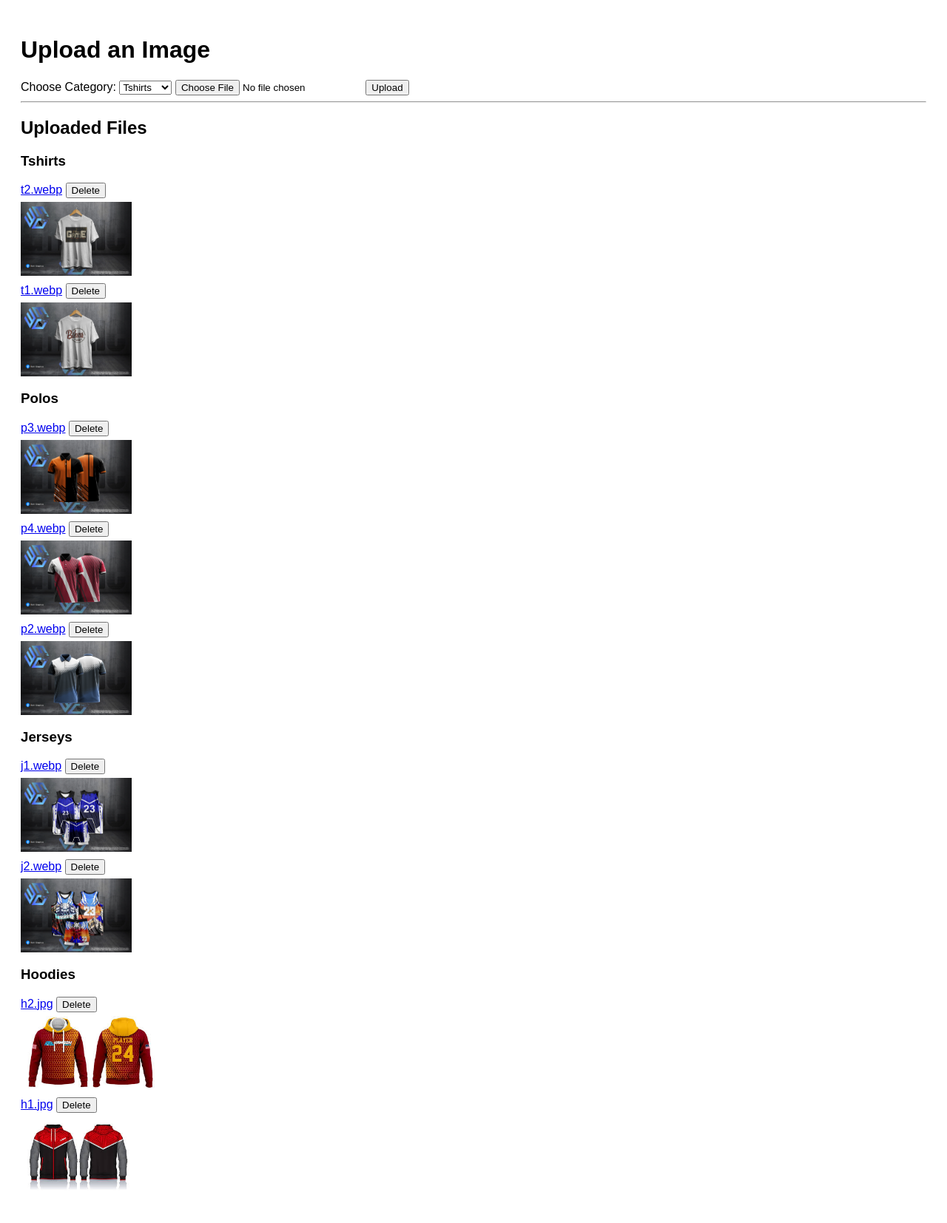
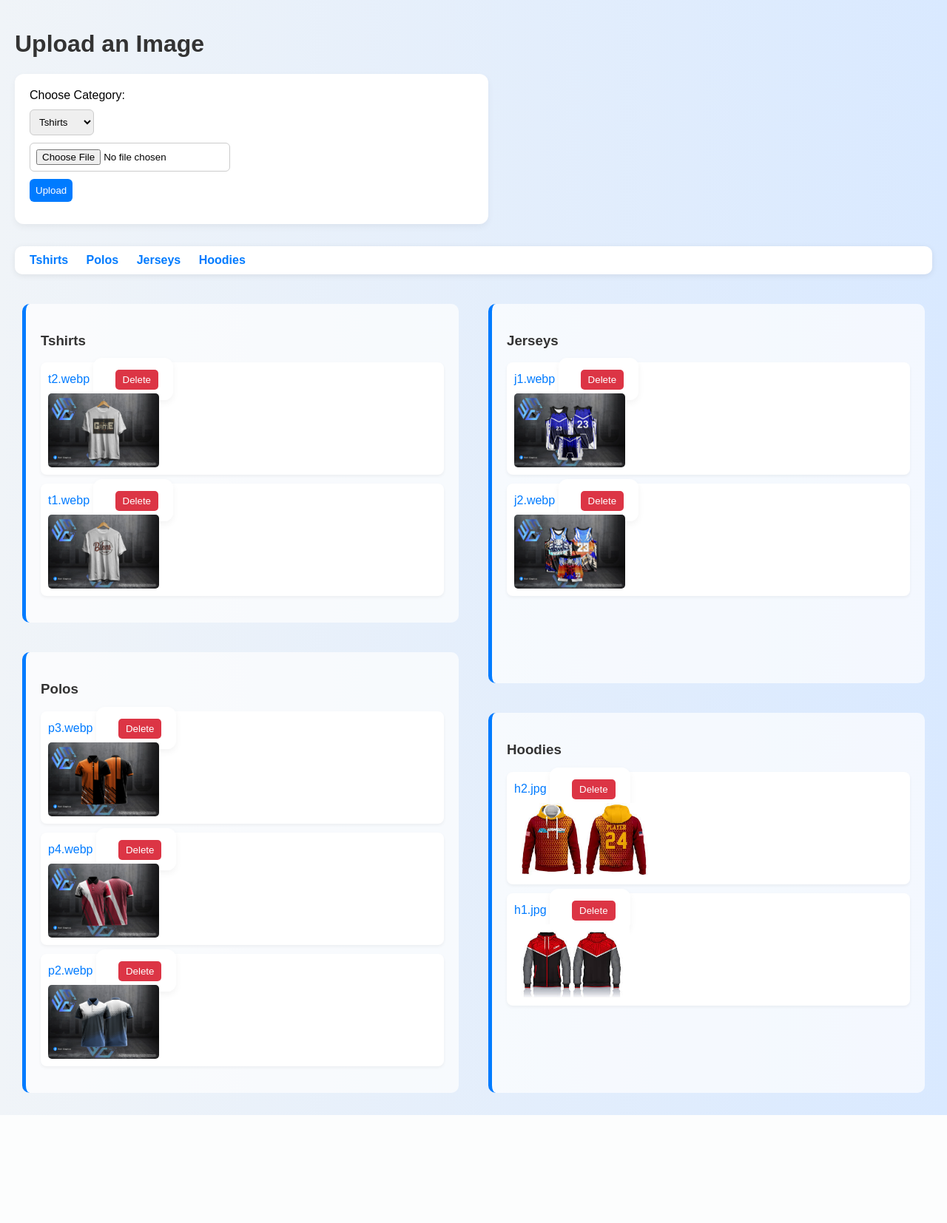
Before and after one commit to Jonasmacasieb/Mark-Graphics, a Flask app: page / in a window 1280 px wide. Shown: the whole page at 74% size. After the commit the page ends 1508 px from the top, so only its background shows below. Run offline with Flask 3, Linux system fonts and the light colour scheme.

Commit message:
design crud

```diff
--- a/public/try crud/templates/index.html
+++ b/public/try crud/templates/index.html
@@ -1,53 +1,126 @@
-<!-- <!DOCTYPE html>
-<html lang="en">
-<head>
-    <meta charset="UTF-8">
-    <title>Upload Products by Category</title>
-</head>
-<body>
-    <h1>Upload an Image</h1>
-    <form action="/upload" method="post" enctype="multipart/form-data">
-        <label for="category">Choose Category:</label>
-        <select name="category" required>
-            {% for cat in categories %}
-                <option value="{{ cat }}">{{ cat.capitalize() }}</option>
-            {% endfor %}
-        </select>
-        <input type="file" name="file" required>
-        <input type="submit" value="Upload">
-    </form>
-
-    <hr>
-    <h2>Uploaded Files</h2>
-    {% for category, files in files_by_category.items() %}
-        <h3>{{ category.capitalize() }}</h3>
-        <ul>
-            {% if files %}
-                {% for file in files %}
-                    <li>
-                        <a href="{{ url_for('uploaded_file', category=category, filename=file) }}" target="_blank">{{ file }}</a>
-                        <form action="{{ url_for('delete_file', category=category, filename=file) }}" method="post" style="display:inline;">
-                            <button type="submit">Delete</button>
-                        </form>
-                    </li>
-                {% endfor %}
-            {% else %}
-                <li>No files in this category.</li>
-            {% endif %}
-        </ul>
-    {% endfor %}
-</body>
-</html> -->
 <!DOCTYPE html>
 <html lang="en">
 <head>
-    <meta charset="UTF-8">
+  <meta charset="UTF-8" />
   <title>Upload Products by Category</title>
   <style>
-        body { font-family: Arial; padding: 20px; }
-        img { max-height: 100px; display: block; margin-top: 5px; }
-        ul { list-style: none; padding: 0; }
-        li { margin-bottom: 10px; }
+    body {
+      font-family: Arial, sans-serif;
+      padding: 20px;
+      margin: 0;
+      background: linear-gradient(to right, #f0f4f8, #d9e9ff);
+      min-height: 100vh;
+    }
+
+    h1, h2, h3 {
+      color: #333;
+    }
+
+    form {
+      background: #fff;
+      padding: 20px;
+      margin-bottom: 30px;
+      border-radius: 12px;
+      box-shadow: 0 4px 10px rgba(0,0,0,0.05);
+      max-width: 600px;
+    }
+
+    select, input[type="file"], input[type="submit"] {
+      padding: 8px;
+      margin-top: 10px;
+      border-radius: 6px;
+      border: 1px solid #ccc;
+      display: block;
+      margin-bottom: 10px;
+    }
+
+    input[type="submit"] {
+      background: #007bff;
+      color: white;
+      cursor: pointer;
+      border: none;
+    }
+
+    ul {
+      list-style: none;
+      padding: 0;
+    }
+
+    li {
+      background: #fff;
+      margin-bottom: 12px;
+      padding: 10px;
+      border-radius: 8px;
+      box-shadow: 0 2px 4px rgba(0,0,0,0.05);
+    }
+
+    img {
+      max-height: 100px;
+      display: block;
+      margin-top: 5px;
+      border-radius: 5px;
+    }
+
+    button {
+      background: #dc3545;
+      color: white;
+      border: none;
+      padding: 6px 10px;
+      border-radius: 5px;
+      cursor: pointer;
+      margin-left: 10px;
+    }
+
+    a {
+      color: #007bff;
+      text-decoration: none;
+    }
+
+    .category-box {
+      background: #ffffffb2;
+      padding: 20px;
+      margin: 10px;
+      border-left: 5px solid #007bff;
+      border-radius: 10px;
+      flex: 1;
+    }
+
+    .category-columns {
+      display: flex;
+      flex-wrap: wrap;
+      justify-content: space-between;
+      gap: 20px;
+    }
+
+    .column {
+      flex: 1;
+      min-width: 300px;
+      display: flex;
+      flex-direction: column;
+      gap: 20px;
+    }
+
+    .category-menu {
+      background: #fff;
+      padding: 10px 20px;
+      margin-bottom: 30px;
+      border-radius: 10px;
+      box-shadow: 0 2px 8px rgba(0, 0, 0, 0.08);
+      position: sticky;
+      top: 0;
+      z-index: 100;
+    }
+
+    .category-menu a {
+      margin-right: 20px;
+      text-decoration: none;
+      color: #007bff;
+      font-weight: bold;
+    }
+
+    .category-menu a:hover {
+      text-decoration: underline;
+    }
   </style>
 </head>
 <body>
@@ -59,29 +132,67 @@
         <option value="{{ cat }}">{{ cat.capitalize() }}</option>
       {% endfor %}
     </select>
+
     <input type="file" name="file" required>
     <input type="submit" value="Upload">
   </form>
 
-    <hr>
-    <h2>Uploaded Files</h2>
-    {% for category, files in files_by_category.items() %}
-        <h3>{{ category.capitalize() }}</h3>
+  <!-- Category menu -->
+  <div class="category-menu">
+    {% for cat in categories %}
+      <a href="#{{ cat }}">{{ cat.capitalize() }}</a>
+    {% endfor %}
+  </div>
+
+  <!-- Two-column layout -->
+  <div class="category-columns">
+    <!-- Left Column -->
+    <div class="column">
+      {% for cat in ['tshirts', 'polos'] %}
+        <div class="category-box" id="{{ cat }}">
+          <h3>{{ cat.capitalize() }}</h3>
           <ul>
-            {% if files %}
-                {% for file in files %}
+            {% if files_by_category[cat] %}
+              {% for file in files_by_category[cat] %}
                 <li>
-                        <a href="{{ url_for('uploaded_file', category=category, filename=file) }}" target="_blank">{{ file }}</a>
-                        <form action="{{ url_for('delete_file', category=category, filename=file) }}" method="post" style="display:inline;">
+                  <a href="{{ url_for('uploaded_file', category=cat, filename=file) }}" target="_blank">{{ file }}</a>
+                  <form action="{{ url_for('delete_file', category=cat, filename=file) }}" method="post" style="display:inline;">
                     <button type="submit">Delete</button>
                   </form>
-                        <img src="{{ url_for('uploaded_file', category=category, filename=file) }}" alt="{{ file }}">
+                  <img src="{{ url_for('uploaded_file', category=cat, filename=file) }}" alt="{{ file }}">
                 </li>
               {% endfor %}
             {% else %}
               <li>No files in this category.</li>
             {% endif %}
           </ul>
+        </div>
       {% endfor %}
+    </div>
+
+    <!-- Right Column -->
+    <div class="column">
+      {% for cat in ['jerseys', 'hoodies'] %}
+        <div class="category-box" id="{{ cat }}">
+          <h3>{{ cat.capitalize() }}</h3>
+          <ul>
+            {% if files_by_category[cat] %}
+              {% for file in files_by_category[cat] %}
+                <li>
+                  <a href="{{ url_for('uploaded_file', category=cat, filename=file) }}" target="_blank">{{ file }}</a>
+                  <form action="{{ url_for('delete_file', category=cat, filename=file) }}" method="post" style="display:inline;">
+                    <button type="submit">Delete</button>
+                  </form>
+                  <img src="{{ url_for('uploaded_file', category=cat, filename=file) }}" alt="{{ file }}">
+                </li>
+              {% endfor %}
+            {% else %}
+              <li>No files in this category.</li>
+            {% endif %}
+          </ul>
+        </div>
+      {% endfor %}
+    </div>
+  </div>
 </body>
 </html>
```
Lines whose indentation alone changed are shown as unchanged.
